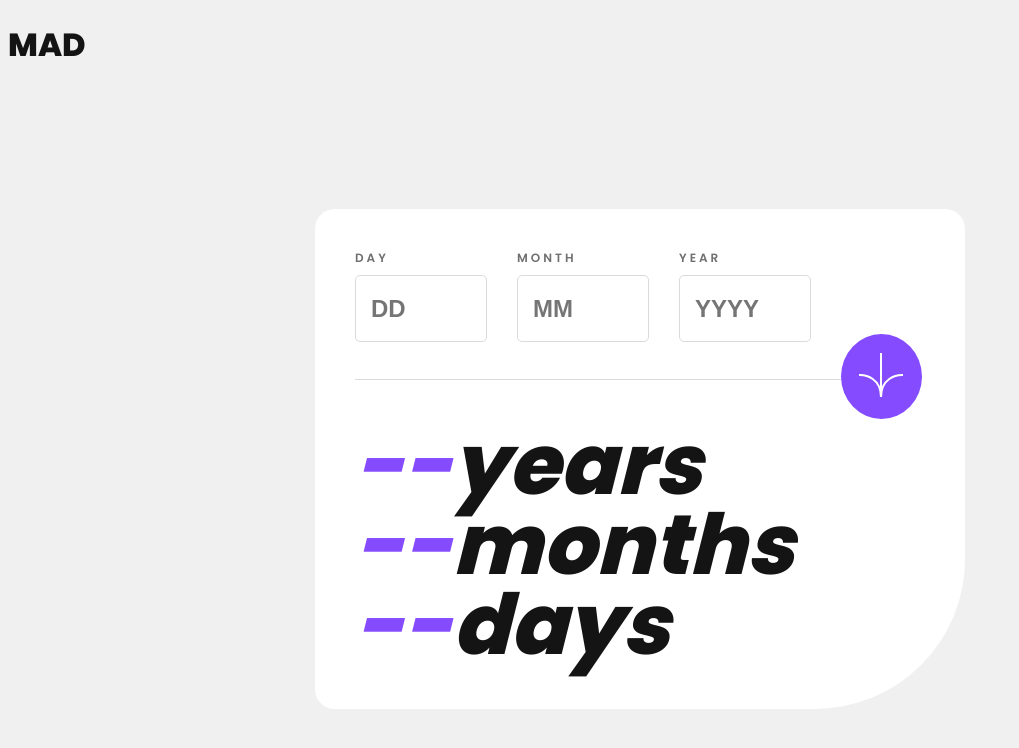
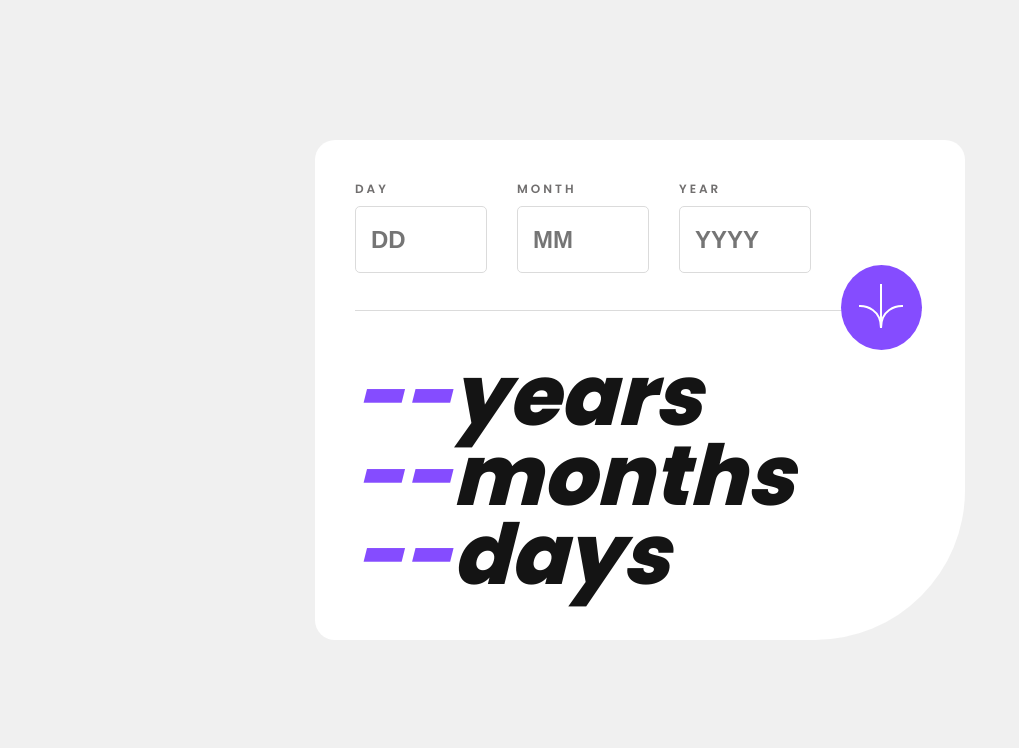
Before and after one commit to Bambino143/age-calculator-app-main, a plain HTML site: page index.html in a window 1280 px wide. Shown: the whole page, without its empty margins (0-1019 px from the left). Drawn offline with Linux system fonts and the light colour scheme.

Commit message:
second commit

```diff
--- a/index.html
+++ b/index.html
@@ -8,7 +8,6 @@
   </head>
   <body>
     <main>
-      <h1>MAD</h1>
       <section id="main-container">
         <form action="#">
           <div class="append">
```
